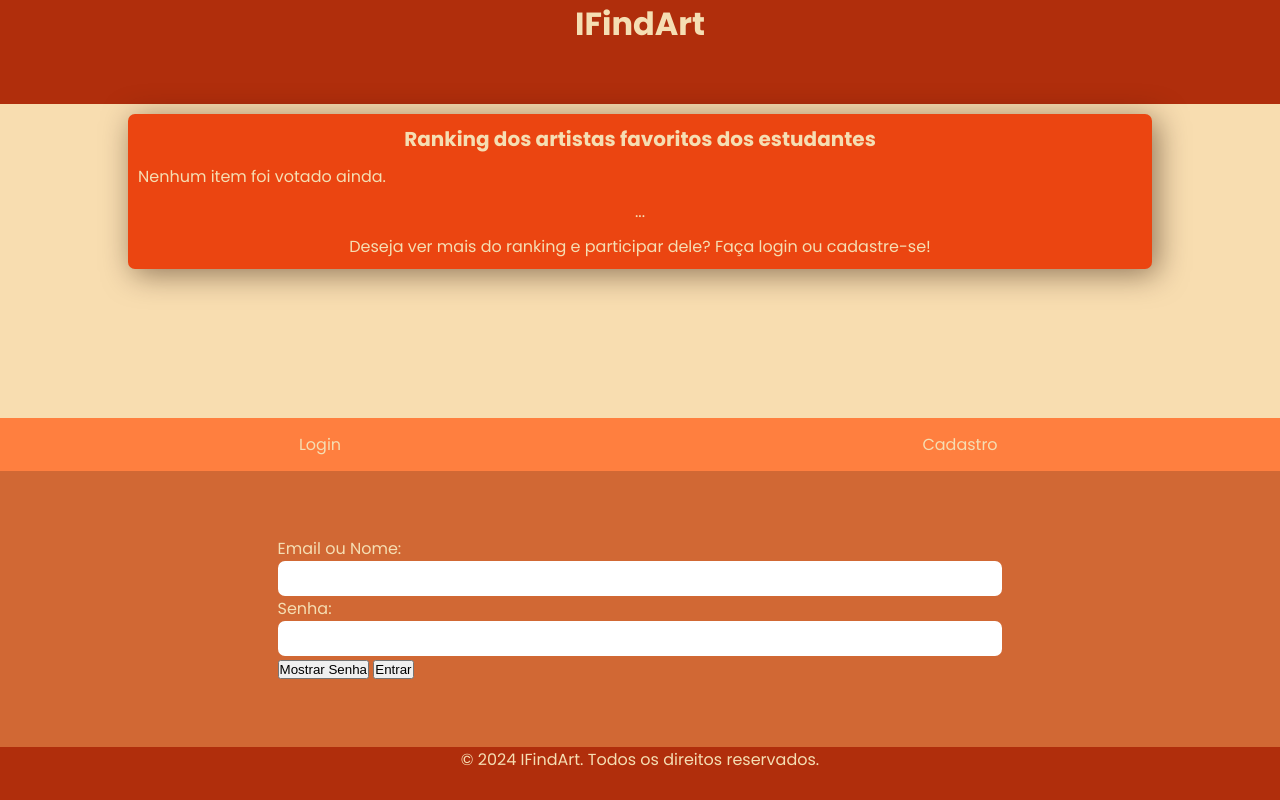
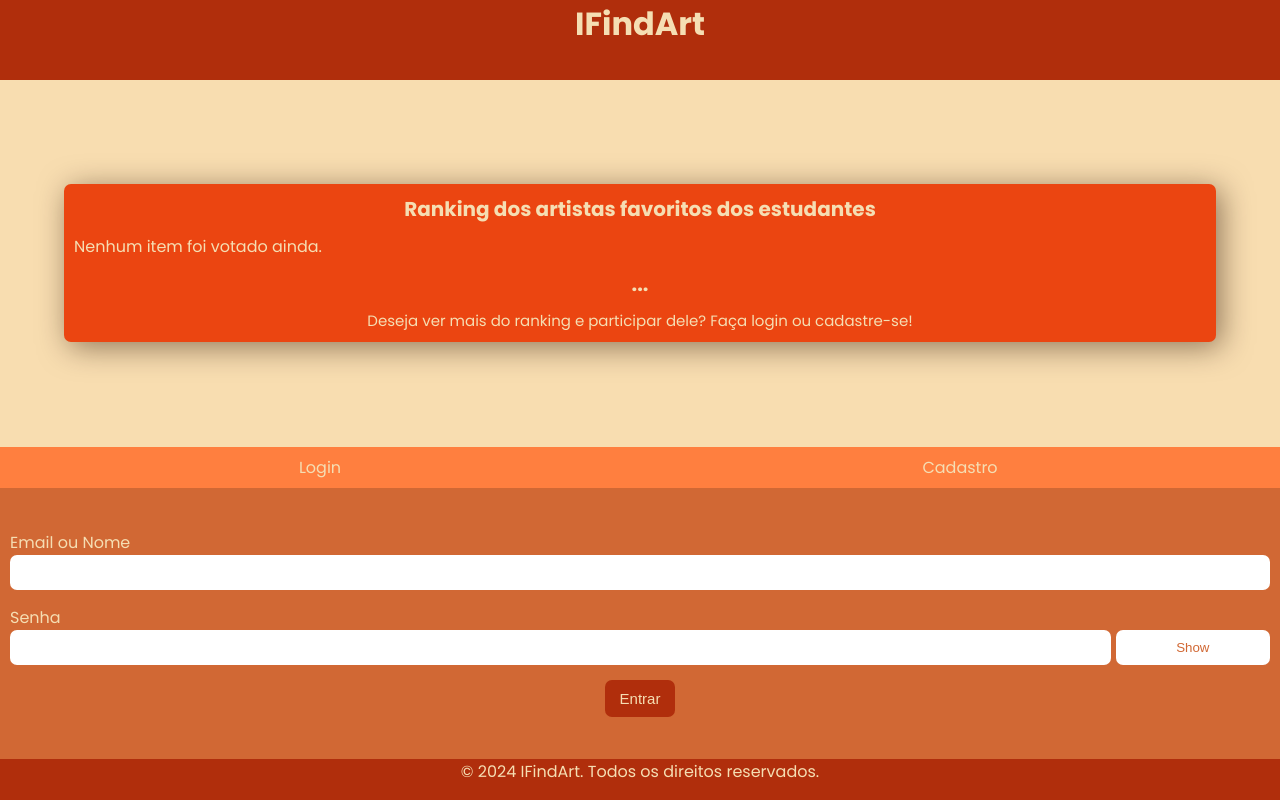
Before and after one commit to sabriwnaa/IFindArt, a PHP site: page / in a window 1280 px wide. Run offline with PHP 8.4, Linux system fonts and the light colour scheme; data that the repository does not hold is empty.

Commit message:
estilização index finalizada

```diff
--- a/index.php
+++ b/index.php
@@ -134,12 +134,14 @@ if ($_SERVER["REQUEST_METHOD"] == "POST") {
     <script>
         function togglePassword() {
     var passwordField = document.getElementById("password");
-            var passwordType = passwordField.type;
+    var toggleButton = document.querySelector(".showHide");
 
-            if (passwordType === "password") {
+    if (passwordField.type === "password") {
         passwordField.type = "text";
+        toggleButton.textContent = "Hide"; // Alterar texto para "Hide"
     } else {
         passwordField.type = "password";
+        toggleButton.textContent = "Show"; // Alterar texto para "Show"
     }
 }
 
@@ -154,21 +156,41 @@ if ($_SERVER["REQUEST_METHOD"] == "POST") {
             <div class='metade'>
                 <div class='preView'>
                     <h2>Ranking dos artistas favoritos dos estudantes</h2>
+
                     <div class='itens'>
-                    <?php if (!empty($topItems)) : ?>
-                    <?php foreach ($topItems as $item) : ?>
-                        <div class="item">
+                    <?php if (!empty($topItems)) :
+                    $posicao = 0;
+                    ?>
+                    <?php foreach ($topItems as $item) :
+                        $posicao++;
+                        ?>
+
+                        <div class="item" <?php if ($posicao == 1) { echo "style='border-top: 1px solid rgb(255, 255, 255);'"; } ?>>
+                            <div class='posicao'>
+                                 <h1><?php echo $posicao; ?>°</h1>
+                            </div>
+                            <div class='informacoes' >
+                                <div class='boxFoto'>
+                                    <img class='fotoItem' src="<?php echo htmlspecialchars($item['imagem']); ?>" alt="Imagem do Item">
+                                </div>
+                                <div class='nomeVotos'>
                                     <h3><?php echo htmlspecialchars($item['titulo']); ?></h3>
-                            <img class='fotoItem' src="<?php echo htmlspecialchars($item['imagem']); ?>" alt="Imagem do Item">
-                            <p>Votos: <?php echo (int)$item['totalVotos']; ?></p>
+
+                                    <p><?php echo (int)$item['totalVotos']; ?> votos</p>
+
+                                </div>
+
+                            </div>
+
                         </div>
                     <?php endforeach; ?>
                     <?php else : ?>
                     <p>Nenhum item foi votado ainda.</p>
                     <?php endif; ?>
                     </div>
-                    <div class='textoPV'<h2>...</h2></div>
-                    <div class='textoPV'<h2>Deseja ver mais do ranking e participar dele? Faça login ou cadastre-se!</h2></div>
+
+                    <div class='textoPV'><h1>...</h1></div>
+                    <div class='textoPV'><p>Deseja ver mais do ranking e participar dele? Faça login ou cadastre-se!</p></div>
                 </div>
             </div>
 
@@ -225,31 +247,54 @@ document.querySelectorAll('.itemLC').forEach(item => {
                     <?php if ($mode === 'login'): ?>
                          <form method="POST" action="<?php echo $_SERVER['PHP_SELF']; ?>">
                             <input type="hidden" name="mode" value="login">
-                            <label for="login">Email ou Nome:</label>
+                            <div class='nomeCampo'>
+                                <label for="login">Email ou Nome</label>
                                 <input type="text" id="login" name="login" required>
-                            <label for="password">Senha:</label>
-                            <input type="password" id="password" name="password" required>
 
-                            <button type="button" onclick="togglePassword()">Mostrar Senha</button>
-                            <button type="submit">Entrar</button>
+                            </div>
+                            <div class='nomeCampo'>
+                                <label for="password">Senha</label>
+                                <div class='senha'>
+
+                                <input type="password" id="password" name="password" class='campoSenha' required>
+                                <button type="button" onclick="togglePassword()" class='showHide'>Show</button>
+
+                            </div>
+
+
+                            </div><button type="submit" class='logar'>Entrar</button>
                         </form>
                            <?php else: ?>
 
                         <form method="POST" action="<?php echo $_SERVER['PHP_SELF']; ?>">
                             <input type="hidden" name="mode" value="cadastro">
-                            <label for="email">Email:</label>
+
+                            <div class='nomeCampo'>
+                                <label for="email">Email</label>
                                 <input type="email" id="email" name="email" placeholder="nome.ultimo_sobrenome@aluno.feliz.ifrs.edu.br"  required>
-                            <label for="nome">Nome:</label>
+
+                            </div>
+                            <div class='nomeCampo'>
+                                <label for="nome">Nome</label>
                                 <input type="text" id="nome" name="nome" required>
-                            <label for="password">Senha:</label>
-                            <input type="password" id="password" name="password" required>
-                            <button type="button" onclick="togglePassword()">Mostrar Senha</button>
-                            <button type="submit">Cadastrar</button>
+
+                            </div>
+                            <div class='nomeCampo'>
+                                <label for="password">Senha</label>
+                                <div class='senha'>
+
+                                <input type="password" id="password" name="password" class='campoSenha' required>
+                                <button type="button" onclick="togglePassword()" class='showHide'>Show</button>
+
+                                </div>
+                            </div>
+
+                            <button type="submit" class='logar'>Cadastrar</button>
                         </form>
                         <?php endif; ?>
 
                     <?php if (isset($_SESSION['error'])): ?>
-                        <p style="color: red;"><?php echo $_SESSION['error']; unset($_SESSION['error']); ?></p>
+                        <p><?php echo $_SESSION['error']; unset($_SESSION['error']); ?></p>
                     <?php endif; ?>
                 </div>
             </div>
--- a/style.css
+++ b/style.css
@@ -15,12 +15,21 @@
     color: wheat;
 }
 
+.main, .metade, .LouC, .preView, form{
+    display: flex;
+    flex-direction: column;
+    align-items: center;
+    justify-content: center;
+}
+
+.informacoes, .tituloPV, .itemLC, .item, .posicao, .boxFoto {
+    display: flex;
+    align-items: center;
+    justify-content: center;
+}
+
 .main{
     flex: 10;
-    flex-direction: column;
-    display: flex;
-    justify-content: center;
-    align-items: center;
     background-color: #f8ddb0;
 }
 header, footer {
@@ -44,6 +53,7 @@ footer{
 
 h2{
     font-size: 20px;
+    text-align: center;
 }
 
 .box{
@@ -55,54 +65,47 @@ h2{
 .metade{
     width: 100vw;
     flex:1;
-    display: flex;
-    flex-direction: column;
-    align-items: center;
 }
 
+
 .preView{
-    width: 80%;
-    height: 30%;
+    width: 90%;
+    height: 20%;
     box-shadow: 5px 5px 30px rgba(42, 15, 3, 0.5);
     background-color: #EB4511; /* Main orange color */
     border-radius: 7px; /* Slightly rounded corners */
-    margin: 10px;
+    margin: 5%;
+}
 
+.textoPV{
+    text-align: center;
+    font-size: 10px;
+}
 
+.textoPV p{
+    font-size: 15px;
 }
 
 .LouC, .preView {
     gap: 10px;
     padding: 10px;
-    display: flex;
-    justify-content: center;
-    align-items: center;
-    flex-direction: column;
 }
 
 .tituloPV{
     font-size: 24px;
-    display: flex;
-    align-items: center;
-    justify-content: center;
 }
 
-.textoPV{
-    display: flex;
-    align-items: center;
-    justify-content: center;
-}
 
 .itens{
     width: 100%;
 }
 
 .item{
-    border: 1px solid rgb(255, 255, 255);
-    border-radius: 7px;
+    border-bottom: 1px solid rgb(255, 255, 255);
     width: 100%;
-    height: auto;
-    padding: 5px;
+    height: 33,3%;
+    display: flex;
+    padding: 10px 5px;
 }
 
 .LC{
@@ -116,9 +119,6 @@ a .LC{
 }
 .itemLC{
     width: 50%;
-    display: flex;
-    align-items: center;
-    justify-content: center;
     background-color: #ff7f3f;
 }
 
@@ -129,6 +129,24 @@ input[type="text"], input[type="email"], input[type="password"] {
     border: none;
 }
 
+.senha{
+    display: flex;
+    width: 100%;
+}
+
+.campoSenha{
+    flex:7;
+    margin-right: 5px;
+}
+
+.showHide{
+    flex: 1;
+    border-radius: 7px;
+    border: none;
+    background-color: rgb(255, 255, 255);
+    color: #d16834;
+}
+
 .LouC{
     width: 100vw;
     flex: 4;
@@ -137,6 +155,61 @@ input[type="text"], input[type="email"], input[type="password"] {
 }
 
 .fotoItem{
-    width: 100px;
-    height: 100px;
+    width: 100%;
+    height: 100%;
+    object-fit: cover;
+    display: block;
+
 }
+
+.posicao{
+    width: 5%;
+    height: 100%;
+    font-size: 12px;
+    margin-right: 15px;
+}
+
+.informacoes{
+    flex: 1;
+    justify-content: flex-start;
+}
+
+.boxFoto{
+    height: 70px;
+    aspect-ratio: 1 / 1;
+    overflow: hidden;
+    border-radius: 10%;
+    flex-shrink: 0;
+    margin-right: 10px;
+}
+.nomeVotos{
+    height: 100%;
+    width: 50%;
+}
+
+.nomeVotos h3{
+    font-size: 20px;
+
+}
+
+button{
+    border: none;
+    border-radius: 7px;
+
+}
+
+.logar{
+    padding: 10px 15px;
+    font-size: 15px;
+    background-color: #B02E0C;
+    color: wheat;
+}
+
+form{
+    width: 100%;
+}
+
+.nomeCampo{
+    width: 100%;
+    margin-bottom: 15px;
+}
```
Lines whose indentation alone changed are shown as unchanged.
